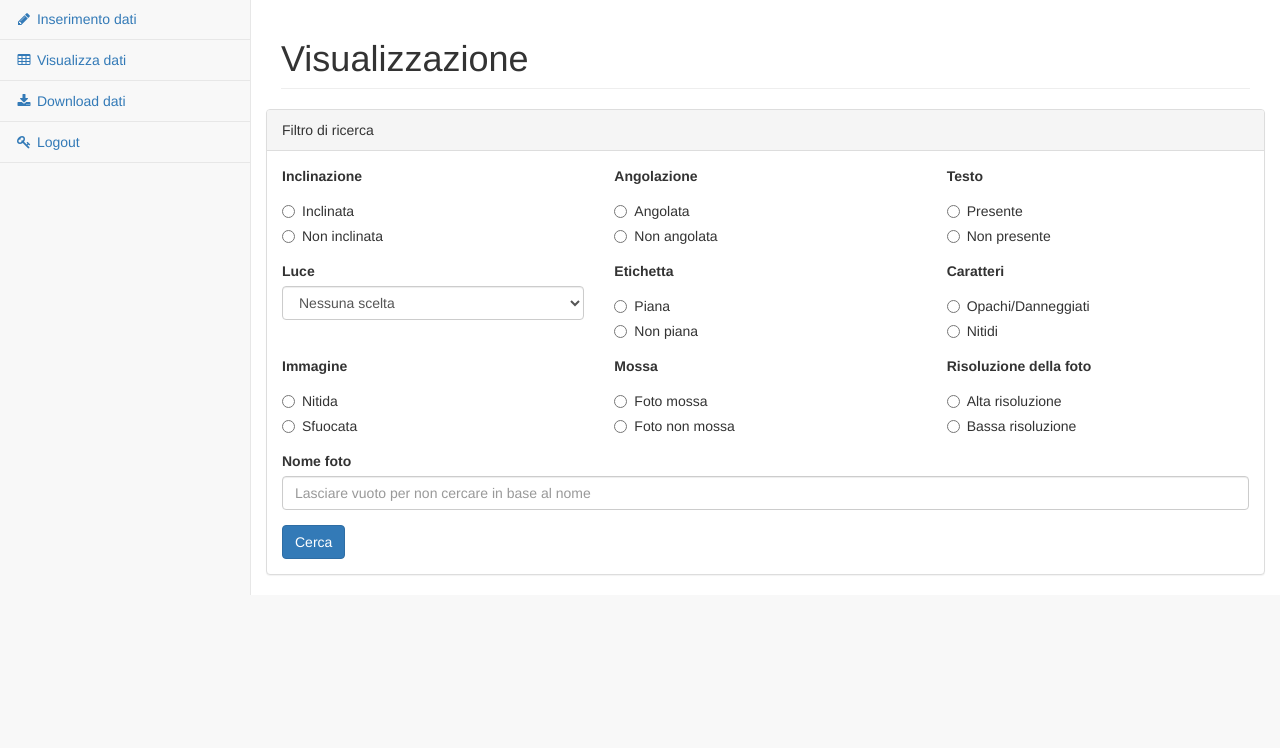
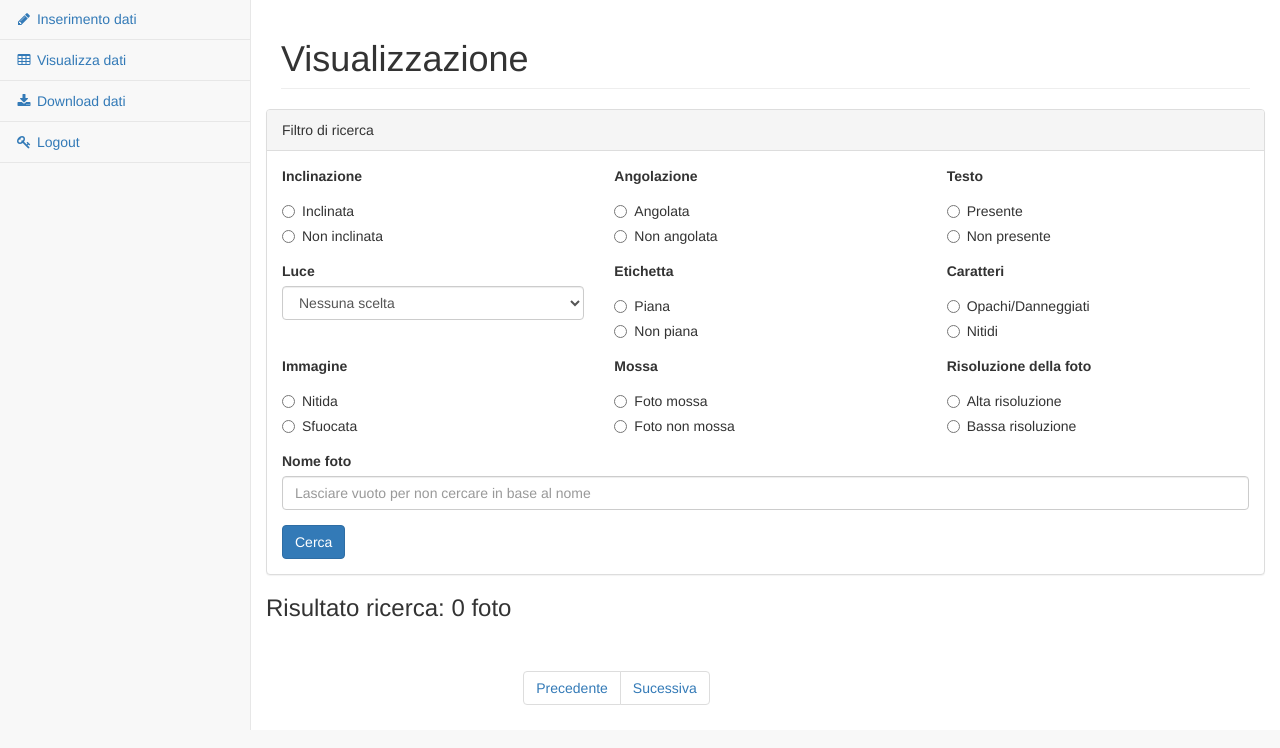
Before and after one commit to frankplus/OcrImageTestingDB, a PHP site: page /visualizza.php?pag=2 in a window 1280 px wide. Shown: the part 52-800 px from the top of the page. Run offline with PHP 8.4, Linux system fonts and the light colour scheme; the visitor is signed in with stand-in values (Sample User, id 1); tables that the repository leaves empty or names only in its code hold one stand-in row (values such as "Sample post").

Commit message:
Inserita gestione pagine (da cambiare immagini per pagina)
Inserito inoltre un risultato del filtro

```diff
--- a/visualizza.php
+++ b/visualizza.php
@@ -2,6 +2,11 @@
     session_start();
     if (!isset( $_SESSION['user'] ) ) {
     header("location: /index.php");
+    }
+    $pag="";
+    if(!isset($_GET["pag"]))
+    {
+        header("location: /visualizza.php?pag=0");
     }
 
     include 'database_info.php';
@@ -34,13 +39,8 @@
         return $fotoarray;
     }
 
-    //questa funzione seleziona le foto dal database e le inserisce in un'array pronto per essere visualizzato
-    function generaListaFotoFiltrata($mysqli){
-        /*
-            creo un array di attributi che le immagini cercate devono avere in base ai filtri applicati,
-            i nomi degli attributi devono corrispondere a quelli presenti nella tabella tag del database.
-            Se degli attributi non vengono specificati, non viene applicato il filtro per quell'attributo.
-        */
+    function generaStringaTag()
+    {
         $tags_array = array();
         if(isset($_GET['inclinazione'])){
             if($_GET['inclinazione'] == 'si') array_push($tags_array, "inclinata");
@@ -90,6 +90,50 @@
         } else array_push($tags_array, "alta_risoluzione", "bassa_risoluzione");
 
         $tags = "'".implode("','", $tags_array)."'";
+        return $tags;
+    }
+
+    function numeroRighe()
+    {
+        $mysqli=mysqli_connect($GLOBALS['dbhost'],$GLOBALS['dbuser'],$GLOBALS['dbpass'],$GLOBALS['dbname']);
+        // Check connection
+        if ($mysqli->connect_error) {
+            die("Connection failed: " . $conn->connect_error);
+        }
+        $tags=generaStringaTag();
+        $selectfotosql = "SELECT foto.ID,foto.NOME,foto.INGREDIENTI FROM foto
+            INNER JOIN fototag ON foto.ID = fototag.IDFOTO
+            WHERE IDTAG IN (
+                SELECT ID
+                FROM tag
+                WHERE NOME IN ($tags)
+            )
+            GROUP BY IDFOTO HAVING COUNT(IDFOTO) = 9";
+        $result = mysqli_query($mysqli, $selectfotosql);
+        $rows = mysqli_num_rows($result);
+        mysqli_close($mysqli);
+        return $rows;
+
+    }
+    //questa funzione seleziona le foto dal database e le inserisce in un'array pronto per essere visualizzato
+    function generaListaFotoFiltrata($mysqli){
+        /*
+            creo un array di attributi che le immagini cercate devono avere in base ai filtri applicati,
+            i nomi degli attributi devono corrispondere a quelli presenti nella tabella tag del database.
+            Se degli attributi non vengono specificati, non viene applicato il filtro per quell'attributo.
+        */
+
+        $tags=generaStringaTag();
+
+        $pagina="";
+        if(isset($_GET["pag"]))
+        {
+            $pagina=$_GET["pag"];
+        }
+        else
+        {
+            $pagina="0";
+        }
 
         //creazione della query
         $selectfotosql = "SELECT foto.ID,foto.NOME,foto.INGREDIENTI FROM foto
@@ -100,6 +144,7 @@
                 WHERE NOME IN ($tags)
             )
             GROUP BY IDFOTO HAVING COUNT(IDFOTO) = 9
+            LIMIT $pagina,2
         ";
 
         $result = mysqli_query($mysqli, $selectfotosql);
@@ -249,7 +294,8 @@
                     </div>
                     <div class="panel-body">
                         <form method="GET" action="#">
-
+                            <!-- Pagina iniziale 0-->
+                            <input type="hidden" name="pag" value=0>
                             <div class="row">
                                 <div class="col-md-4">
                                     <div class="form-group">
@@ -402,32 +448,97 @@
 
 
                 <!-- visualizzazione delle foto -->
+
                 <?php
                 if($_SERVER["REQUEST_METHOD"] == "GET") {
+
+                    $numeroRighe=numeroRighe(); //numero di foto uscite dal filtro
+
+                    echo "<h3>Risultato ricerca: $numeroRighe foto</h3><br>";
+
                     get();
                 }
                 ?>
 
-                <!--<div class="row">
+                <div class="row">
                     <div class="col-md-6 col-md-offset-3">
 
                         <ul class="pagination">
-                            <li class="paginate_button previous disabled" aria-controls="dataTables-example"
-                                tabindex="0"><a href="#">Previous</a></li>
-                            <li class="paginate_button active" aria-controls="dataTables-example" tabindex="0"><a
-                                    href="#">1</a></li>
-                            <li class="paginate_button " aria-controls="dataTables-example" tabindex="0"><a href="#">2</a></li>
-                            <li class="paginate_button " aria-controls="dataTables-example" tabindex="0"><a href="#">3</a></li>
-                            <li class="paginate_button " aria-controls="dataTables-example" tabindex="0"><a href="#">4</a></li>
-                            <li class="paginate_button " aria-controls="dataTables-example" tabindex="0"><a href="#">5</a></li>
-                            <li class="paginate_button " aria-controls="dataTables-example" tabindex="0"><a href="#">6</a></li>
-                            <li class="paginate_button next" aria-controls="dataTables-example" tabindex="0"><a
-                                    href="#">Next</a></li>
+
+
+                            <?php
+
+
+
+                                    parse_str($_SERVER['QUERY_STRING'], $query_string);
+                                    $query_string['pag'] = ($query_string['pag']-2);
+                                    $nuovaQueryIndietro = http_build_query($query_string);
+
+                                    $pagina = $_GET["pag"];
+                                    if($pagina==0)
+                                    {
+                                        echo '<li class="paginate_button previous disabled" aria-controls="dataTables-example"
+                                        tabindex="0"><a href="#">Precedente</a></li>';
+                                    }
+                                    else
+                                    {
+                                        echo '<li class="paginate_button previous" aria-controls="dataTables-example"
+                                        tabindex="0"><a href="http://localhost/visualizza.php?'.$nuovaQueryIndietro.'">Precedente</a></li>';
+                                    }
+
+                                    //Stampo tutte le pagine
+
+
+                                    //1   2    3    4    5
+                                    //0   2    4    6    8
+
+
+                                    $numeroPagine = ($numeroRighe/2); // 2 Foto per pagina
+                                    $ultimaPagina = false;
+                                    for($i=0;$i<$numeroPagine;$i++)
+                                    {
+                                        parse_str($_SERVER['QUERY_STRING'], $query_string);
+                                        $pagAttuale=$query_string['pag'];
+                                        $query_string['pag'] = ($i*2);
+                                        $rdr_str = http_build_query($query_string);
+
+                                        if(($pagAttuale/2)==($i))
+                                        {
+                                            echo '<li class="paginate_button active" aria-controls="dataTables-example" tabindex="0"><a href="http://localhost/visualizza.php?'.$rdr_str.'">'.($i+1).'</a></li>';
+                                            $ultimaPagina = true;
+                                        }
+                                        else
+                                        {
+                                            echo '<li class="paginate_button" aria-controls="dataTables-example" tabindex="0"><a href="http://localhost/visualizza.php?'.$rdr_str.'">'.($i+1).'</a></li>';
+                                            $ultimaPagina = false;
+                                        }
+
+
+                                    }
+
+
+                                    if($ultimaPagina==true)
+                                    {
+                                        echo '<li class="paginate_button next disabled" aria-controls="dataTables-example" tabindex="0"><a
+                                        href="#">Sucessiva</a></li>';
+                                    }
+                                    else
+                                    {
+                                        parse_str($_SERVER['QUERY_STRING'], $query_string);
+                                        $query_string['pag'] = ($query_string['pag']+2);
+                                        $nuovaQueryAvanti = http_build_query($query_string);
+                                        echo '<li class="paginate_button next" aria-controls="dataTables-example" tabindex="0"><a
+                                        href="http://localhost/visualizza.php?'.$nuovaQueryAvanti.'">Sucessiva</a></li>';
+                                    }
+
+                            ?>
+
+
                         </ul>
 
 
                     </div>
-                </div>-->
+                </div>
 
 
             </div>
```
Lines whose indentation alone changed are shown as unchanged.
